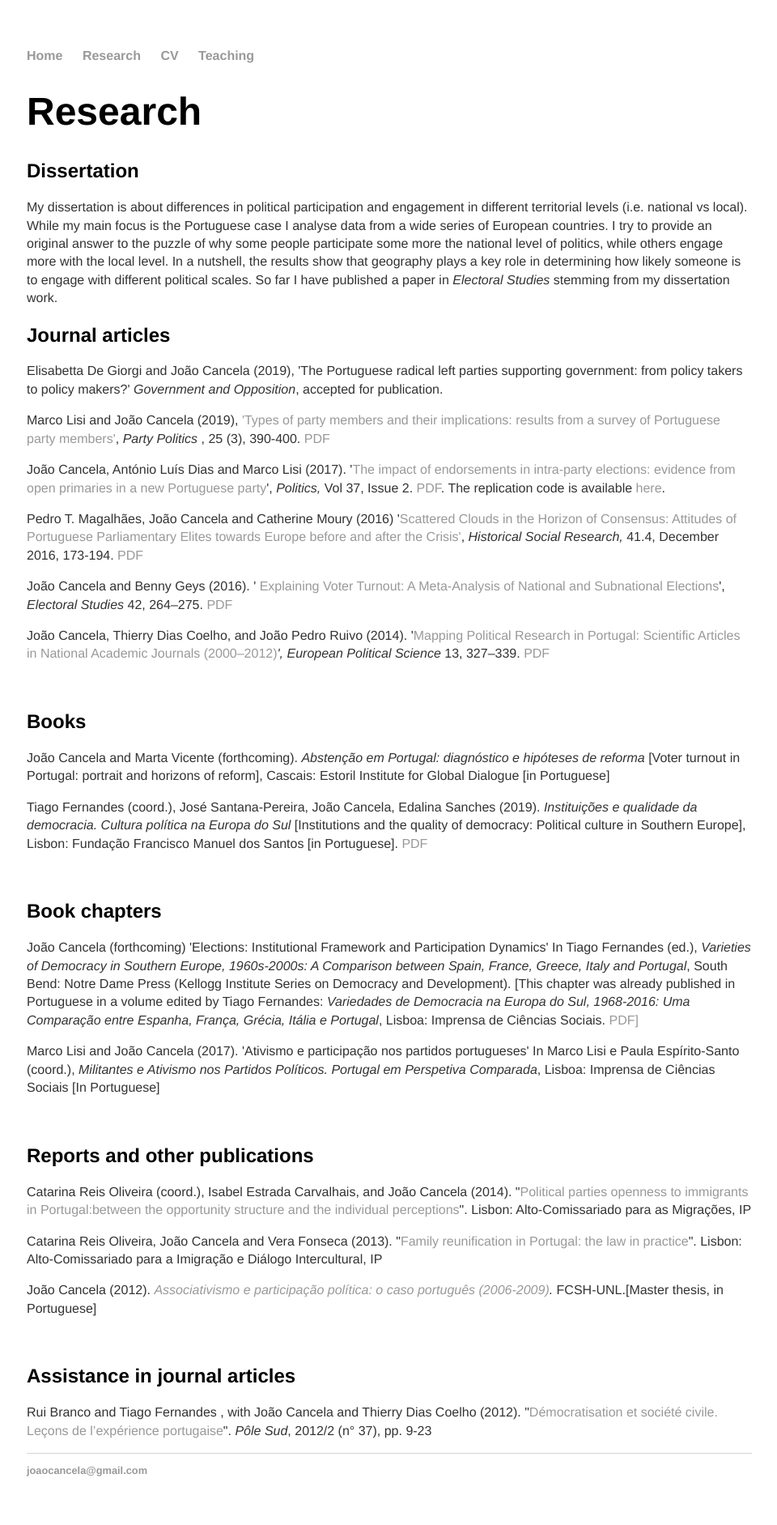
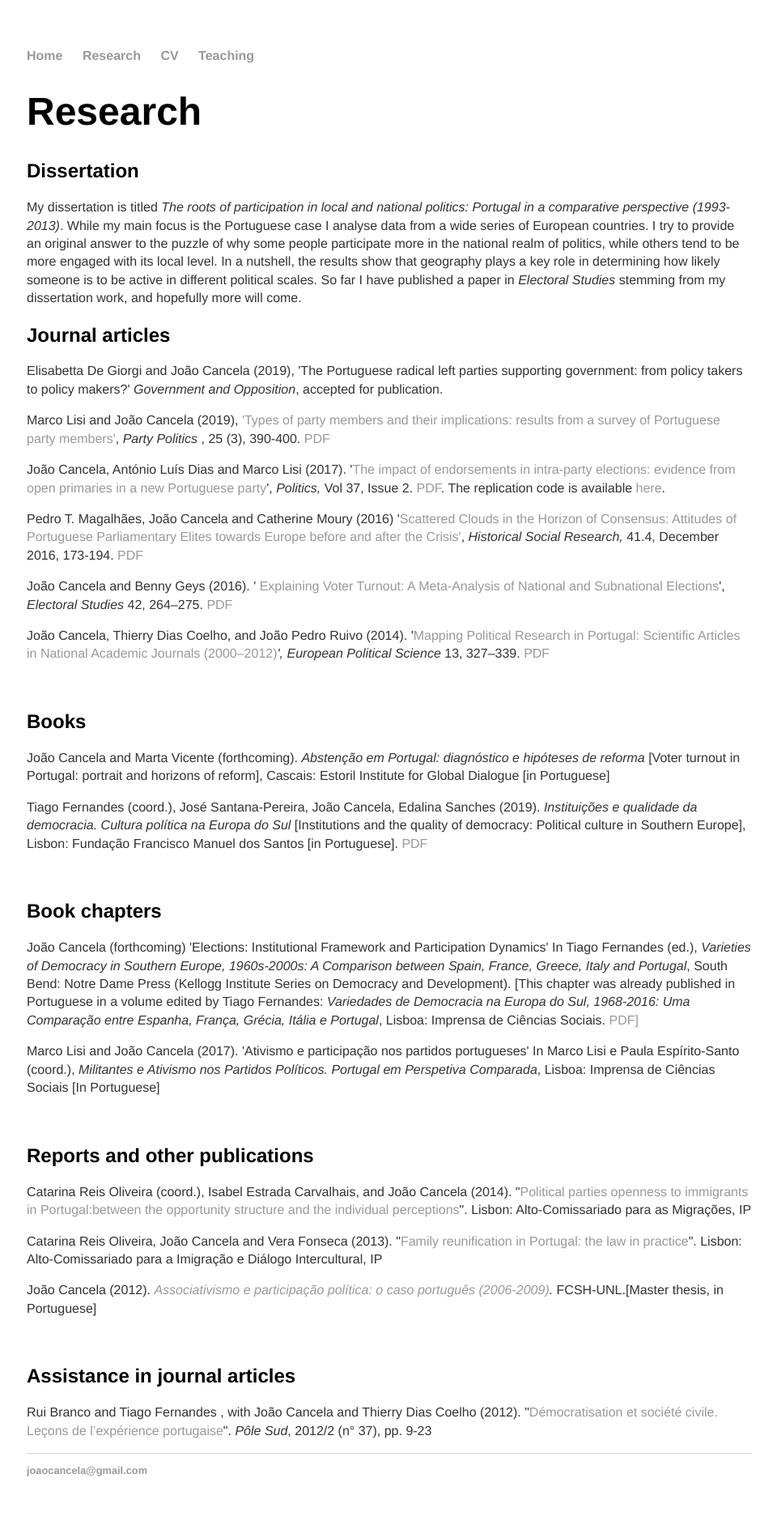
Before and after one commit to joaocancela/joaocancela.github.io, a Jekyll site: the page built from research/index.html, in a window 1280 px wide. Shown: the whole page at 81% size, without its empty margins (159-1119 px from the left). Built offline with Jekyll 4.4.1, drawn with Linux system fonts in a browser that asks for light colours.

Commit message:
Update index.html

```diff
--- a/research/index.html
+++ b/research/index.html
@@ -6,7 +6,9 @@ title: Research
 <div class="blurb">
 <h1>Research</h1>
 <h2>Dissertation</h2>
-<p>My dissertation is about  differences in political participation and engagement in different territorial levels (i.e. national vs local). While my main focus is the Portuguese case I analyse data from a wide series of European countries. I try to provide an original answer to the puzzle of why some people participate some more the national level of politics, while others engage more with the local level. In a nutshell, the results show that geography plays a key role in determining how likely someone is to engage with different political scales. So far I have published a paper in <em>Electoral Studies</em> stemming from my dissertation work. </p>
+<p>My dissertation is  titled <em>The roots of participation in local and national politics: Portugal in a comparative perspective (1993-2013)</em>. While my
+main focus is the Portuguese case I analyse data from a wide series of European countries. I try to provide an original answer to the puzzle of why some
+people participate more in the national realm of politics, while others tend to be more engaged  with its local level. In a nutshell, the results show that geography plays a key role in determining how likely someone is to be active in different political scales. So far I have published a paper in <em>Electoral Studies</em> stemming from my dissertation work, and hopefully more will come. </p>
 
 <h2>Journal articles</h2>
 <p>Elisabetta De Giorgi and Jo&atilde;o Cancela (2019), 'The Portuguese radical left parties supporting government: from policy takers to policy makers?' <em>Government and Opposition</em>, accepted for publication.
```
